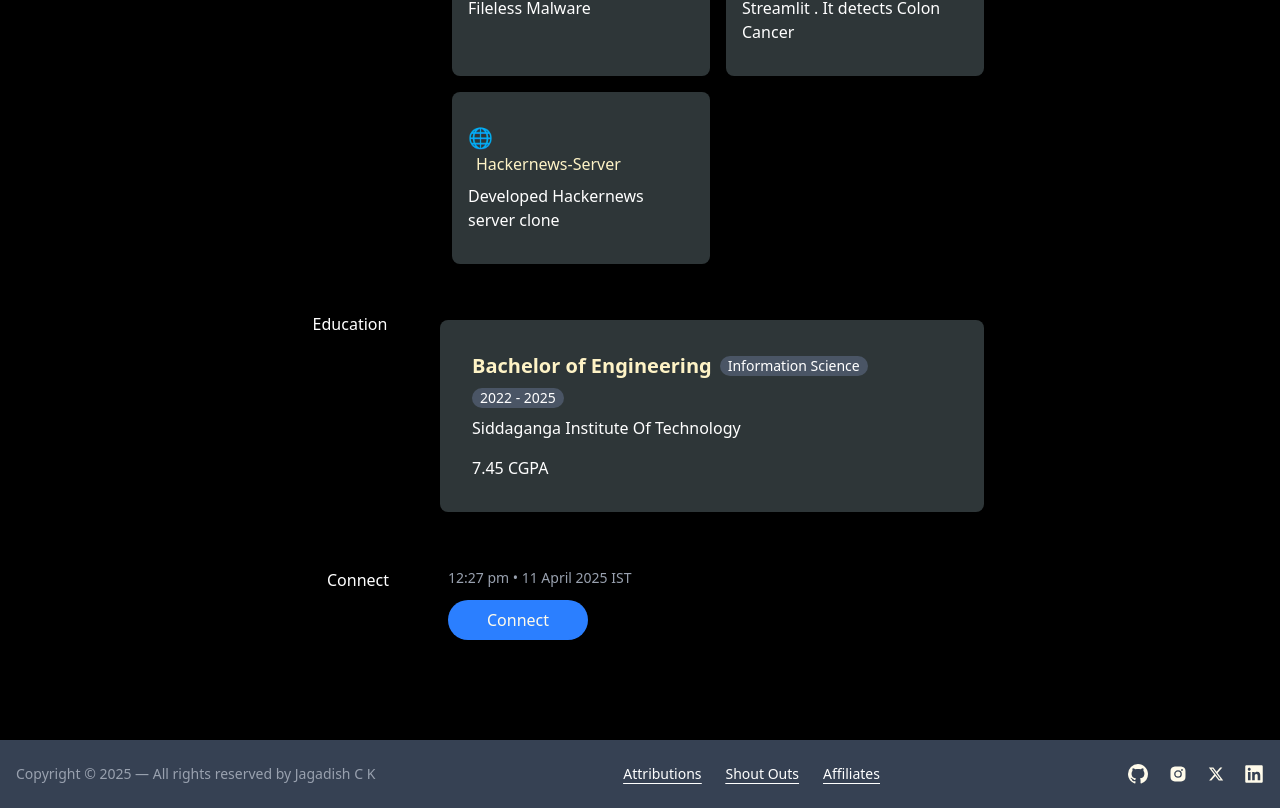
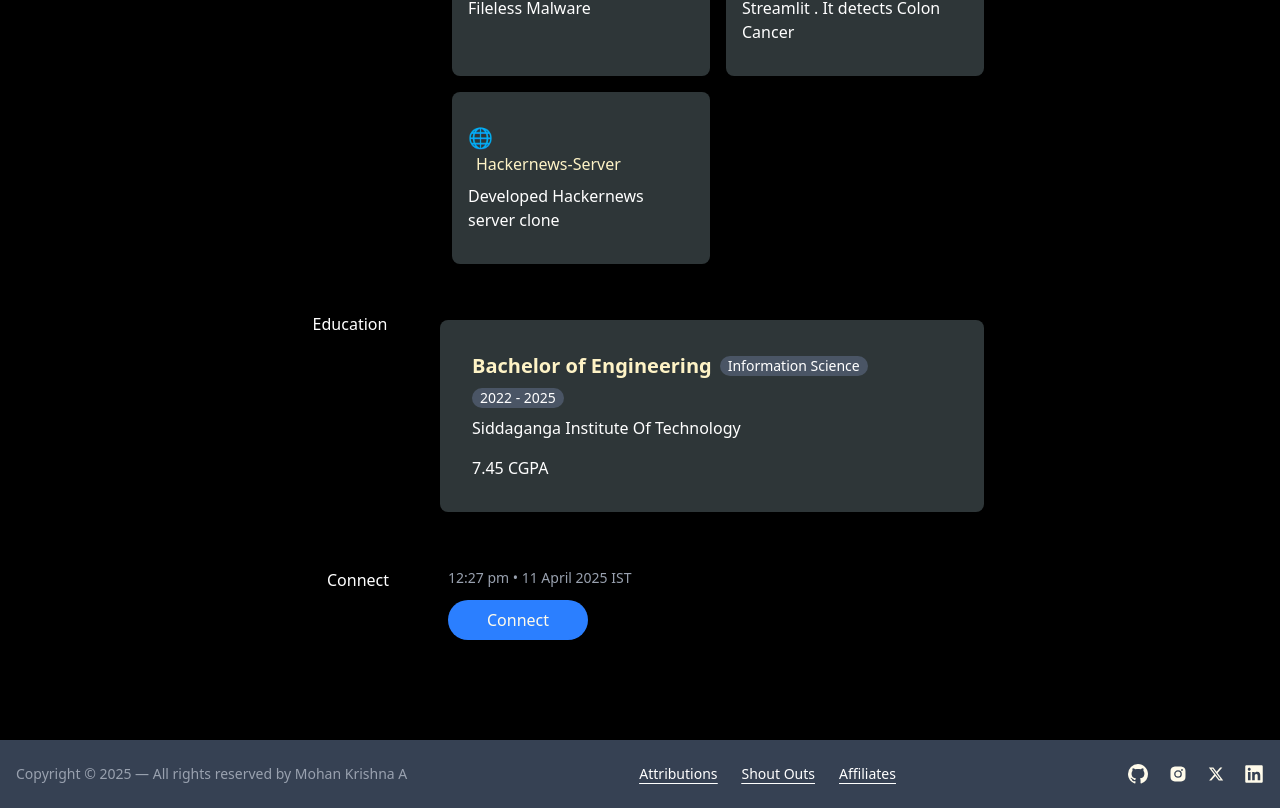
Before and after one commit to Mohankrishna0418/portfolio, a React (Vite) app: page / in a window 1280 px wide. Shown: the part 978-1786 px from the top of the page. Built offline with nearby package versions, Linux system fonts and the light colour scheme.

Commit message:
fix: update copyright name in Footer component

```diff
--- a/src/components/Footer/Footer.tsx
+++ b/src/components/Footer/Footer.tsx
@@ -30,7 +30,7 @@ const Footer = () => {
           {/* Left: Copyright */}
           <div className="text-sm text-gray-400 md:items-center">
             Copyright © {new Date().getFullYear()} — All rights reserved by
-            <span> Jagadish C K</span>
+            <span> Mohan Krishna A</span>
           </div>
 
           {/* Center: Navigation */}
```
